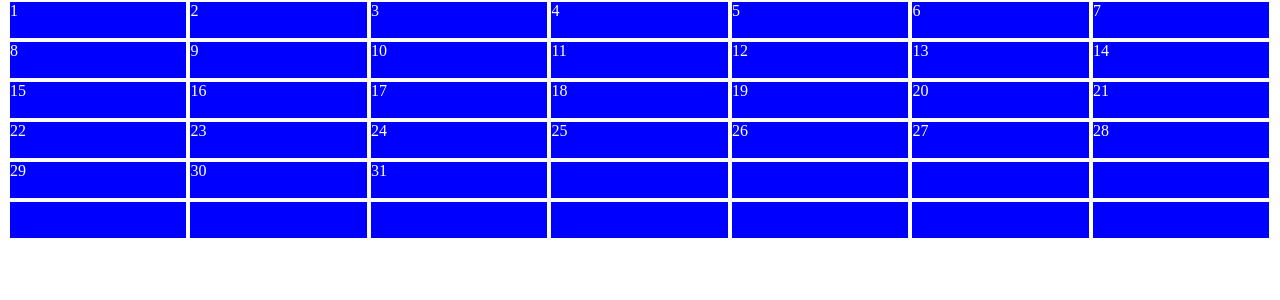
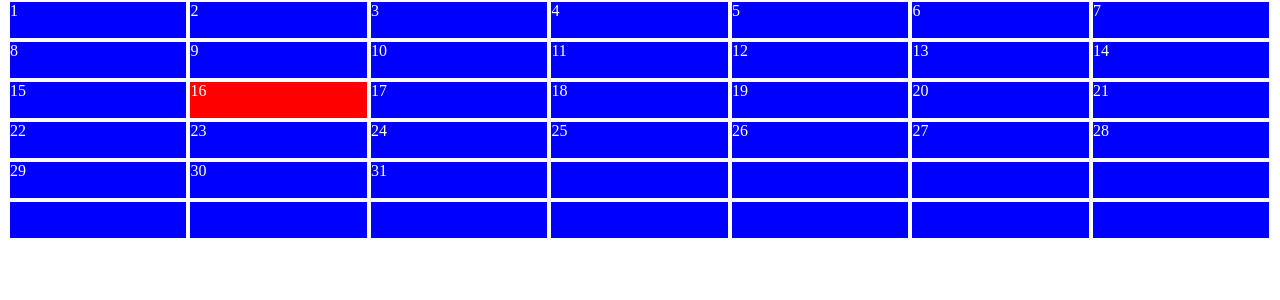
Before and after one commit to jaredaronson/calendar, a PHP site: page / in a window 1280 px wide. Shown: the part 48-348 px from the top of the page. Run offline with PHP 8.4, Linux system fonts and the light colour scheme; some libraries are stand-ins or nearby versions.

Commit message:
calendar now shows current day

```diff
--- a/calendar.css
+++ b/calendar.css
@@ -31,6 +31,16 @@ header {
     border: solid 2px white;
 }
 
+.boxCurrentDay {
+
+    flex-basis: 14.28%;
+    height: 40px;
+    color: white;
+    background-color: red;
+    border: solid 2px white;
+
+}
+
 .link {
 
     text-decoration: none;
--- a/index.php
+++ b/index.php
@@ -70,9 +70,18 @@
                 //creates numbered boxes
                 }else if($dayNum <= $currentDaysInMonth){
 
-                    echo "<div class=\"box\">".$dayNum."</div>";
-                    $dayNum++;
+                    //changes the current day's background color by changing class
+                    if($dayNum == $currentDayOfTheMonth){
 
+                        echo "<div class=\"boxCurrentDay\">".$dayNum."</div>";
+                        $dayNum++;
+
+                    }else{
+
+                        echo "<div class=\"box\">".$dayNum."</div>";
+                        $dayNum++;
+
+                    }
                 //creates empty boxes at end
                 } else{
 
```
Also changed, not shown: back.php (+17 -2 lines), next.php (+15 -2 lines).
